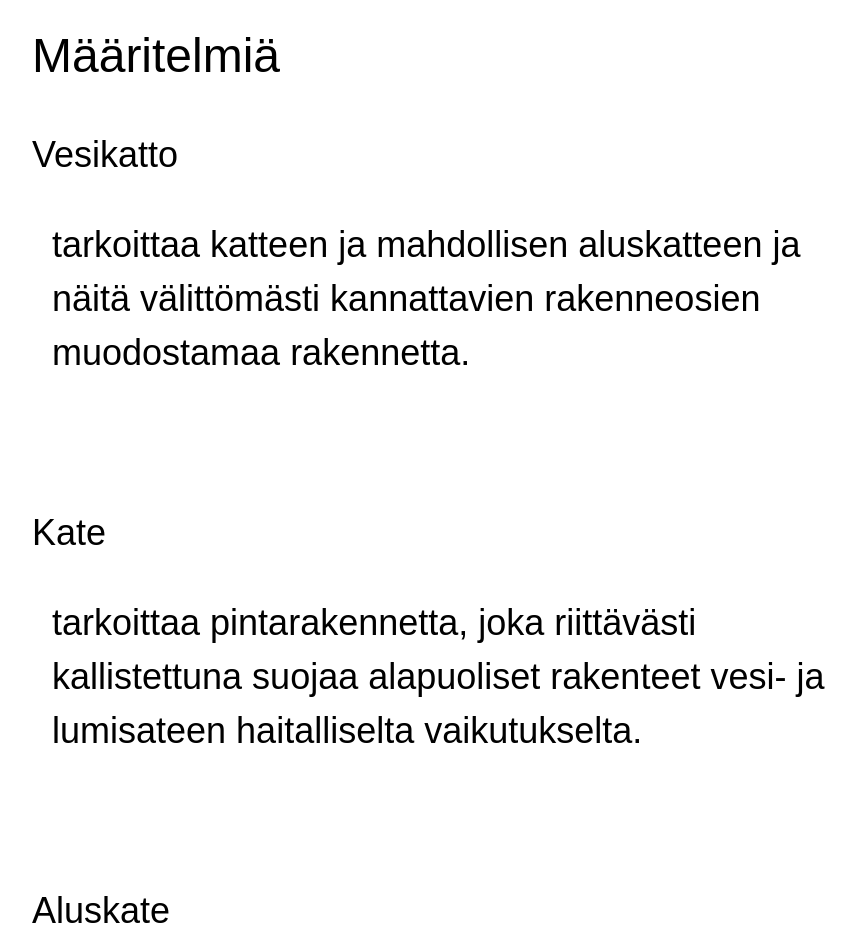
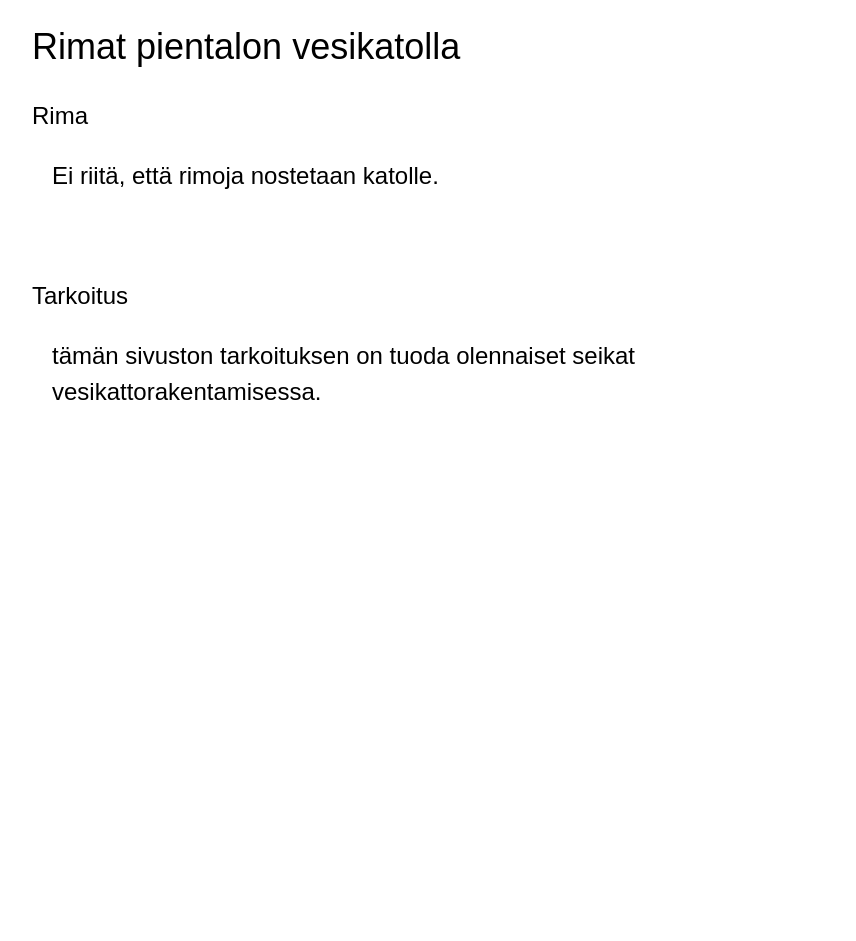
Before and after one commit to talonendm/rimat, a plain HTML site: page assets/html/info.html in a window 1280 px wide. Shown: the top 941 px of the page, without its empty margins (208-1064 px from the left). After the commit the page ends 800 px from the top, so only its background shows below. Drawn offline with Linux system fonts and the light colour scheme.

Commit message:
change X

```diff
--- a/assets/html/ohjeet.html
+++ b/assets/html/info.html
@@ -19,12 +19,12 @@
         }
 
         .text {
-            font-size: 36px;
+            font-size: 24px;
             line-height: 1.5;
         }
 
         .text2 {
-            font-size: 48px;
+            font-size: 36px;
             line-height: 1.5;
         }
 
@@ -47,23 +47,17 @@
 
 <body>
     <div class="container">
-        <div class="text2">Määritelmiä</div>
+        <div class="text2">Rimat pientalon vesikatolla</div>
         <div class="text">
 
 
-            <p>Vesikatto</p>
-            <p class="fade-out">tarkoittaa katteen ja mahdollisen aluskatteen ja näitä välittömästi kannattavien rakenneosien muodostamaa rakennetta.</p>
+            <p>Rima</p>
+            <p class="fade-out">Ei riitä, että rimoja nostetaan katolle.</p>
             <br>
 
-            <p>Kate</p>
-            <p class="fade-out">tarkoittaa pintarakennetta, joka riittävästi kallistettuna suojaa alapuoliset rakenteet vesi- ja lumisateen haitalliselta vaikutukselta.</p>
+            <p>Tarkoitus</p>
+            <p class="fade-out">tämän sivuston tarkoituksen on tuoda olennaiset seikat vesikattorakentamisessa.</p>
             <br>
-
-            <p>Aluskate</p>
-            <p class="fade-out">“tarkoittaa katteen alapuolista ainekerrosta, joka estää katteen saumojen tai reunojen kautta mahdollisesti tunkeutuvan veden tai lumen sekä kondenssiveden pääsyn yläpohjaan ja jota pitkin vesi valuu ulkoseinälinjan ulkopuolelle.”</p>
-            <br>
-            <p>Aluskatteen pääasiallinen tarkoitus</p>
-            <p class="fade-out">“Peltikatteiden alla tulee käyttää aluskateluokituksen vaatimukset täyttävää aluskatetta, jonka pääasiallinen tarkoitus on johtaa vesikatteen alapintaan muodostuva kondenssivesi sekä katteen saumoista sen alle pääsevä vesi hallitusti ulkoseinälinjan ulkopuolelle.”</p>
 
 
             <!-- Add more sentences as needed -->
```
Also changed, not shown: assets/html/maaritelmat.html (+4 -4 lines).
